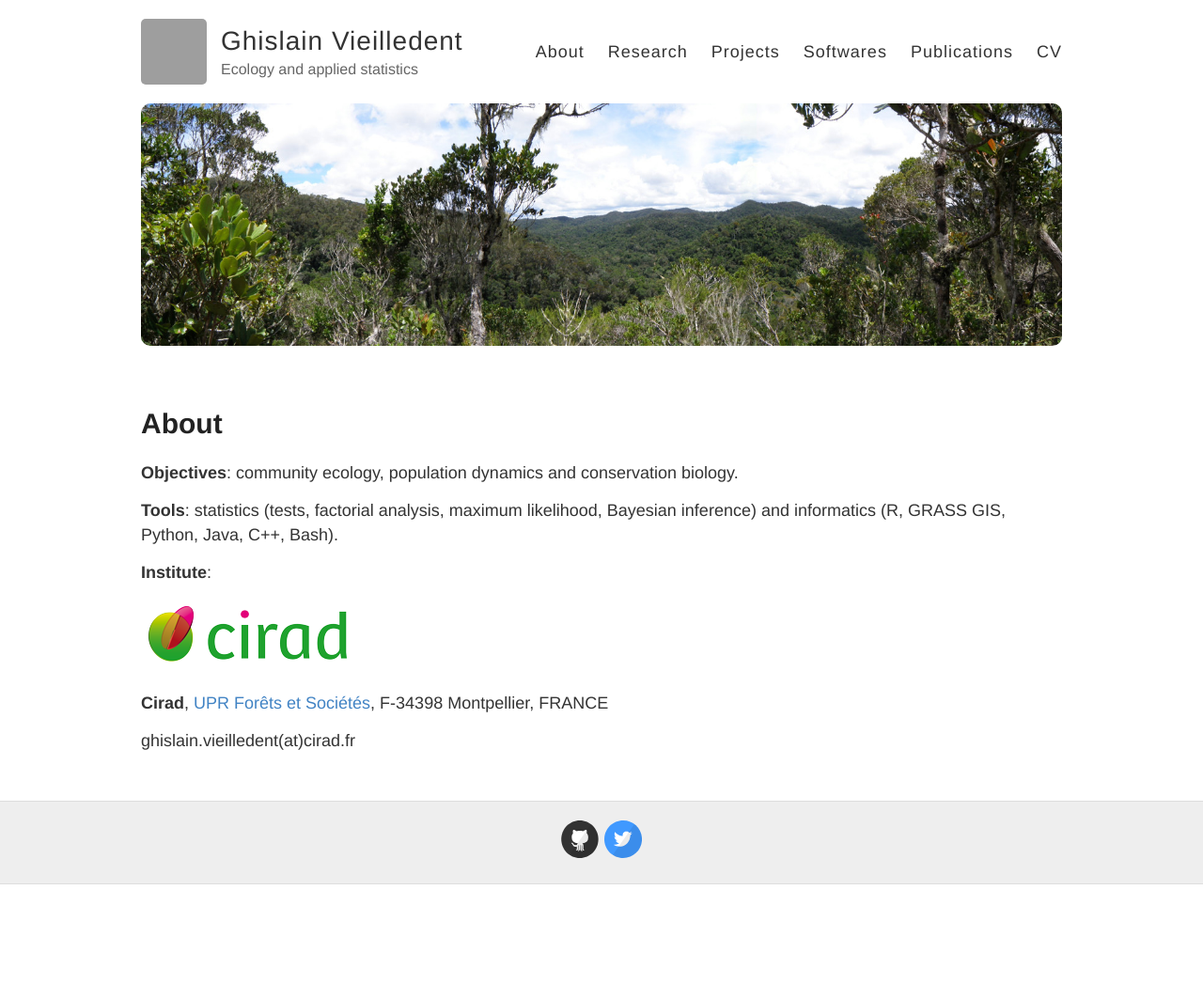
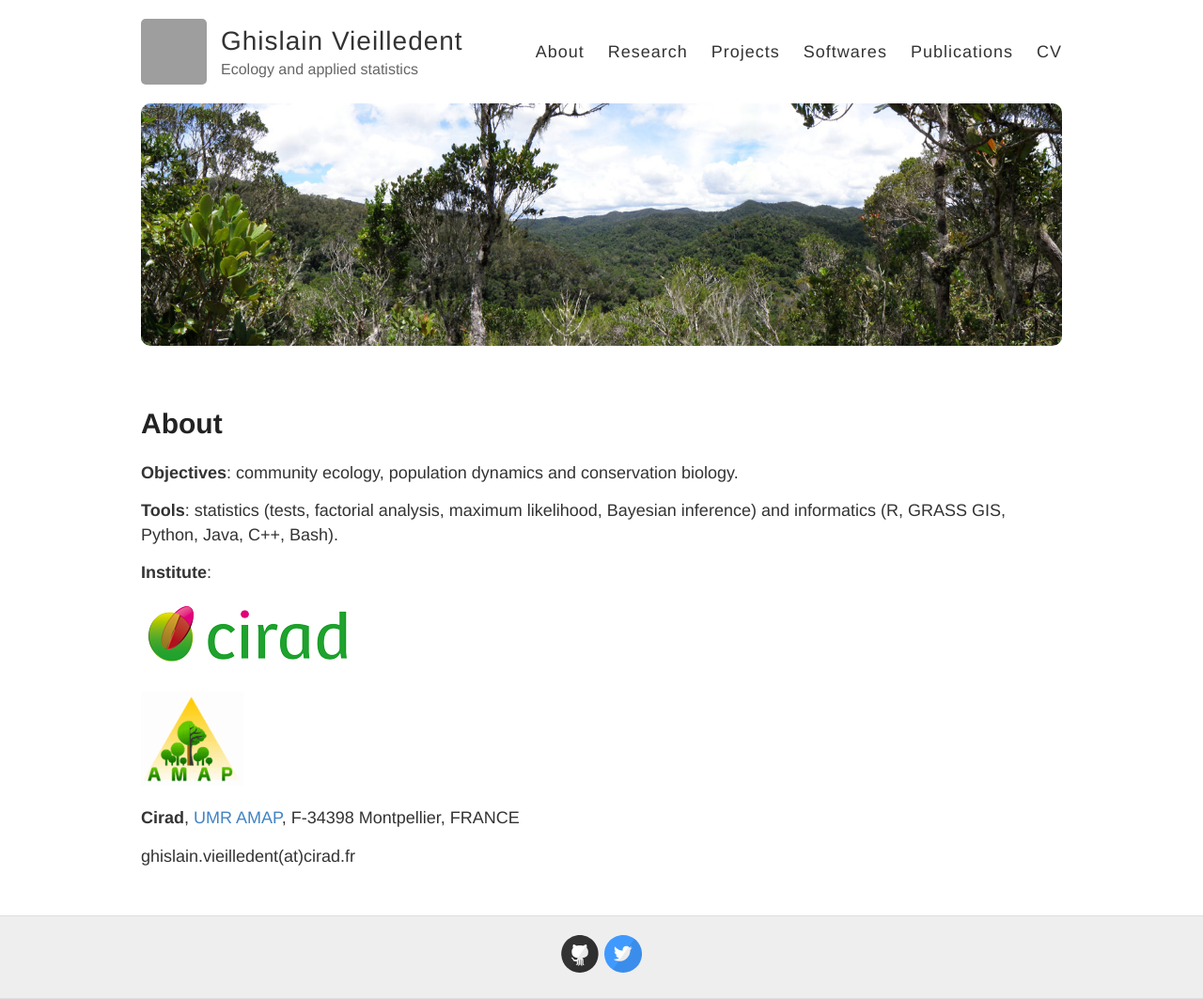
Before and after one commit to ghislainv/ghislainv.github.io, a Jekyll site: the page built from index.md, in a window 1280 px wide. Shown: the whole page at 94% size. Built offline with Jekyll 4.4.1, drawn with Linux system fonts in a browser that asks for light colours; before the commit the page ends 941 px from its top, so only the background shows below that; grey boxes are pictures that could not be loaded.

Commit message:
Update AMAP

```diff
--- a/index.md
+++ b/index.md
@@ -9,8 +9,10 @@ permalink: /
 
 **Institute**:
 
-[![logo-Cirad](/images/logos/logo-Cirad.png "Cirad")](http://ur-forets-societes.cirad.fr/)
+[![logo-Cirad](/images/logos/logo-Cirad.png "Cirad")](https://www.cirad.fr/)
 
-**Cirad**, [UPR Forêts et Sociétés](http://ur-forets-societes.cirad.fr/), F-34398 Montpellier, FRANCE
+[![logo-AMAP](/images/logos/logo-AMAP.png "AMAP")](http://amap-cirad.fr/)
+
+**Cirad**, [UMR AMAP](http://amap.cirad.fr/), F-34398 Montpellier, FRANCE
 
 ghislain.vieilledent(at)cirad.fr
```
Also changed, not shown: images/logos/logo-AMAP.png (added).
